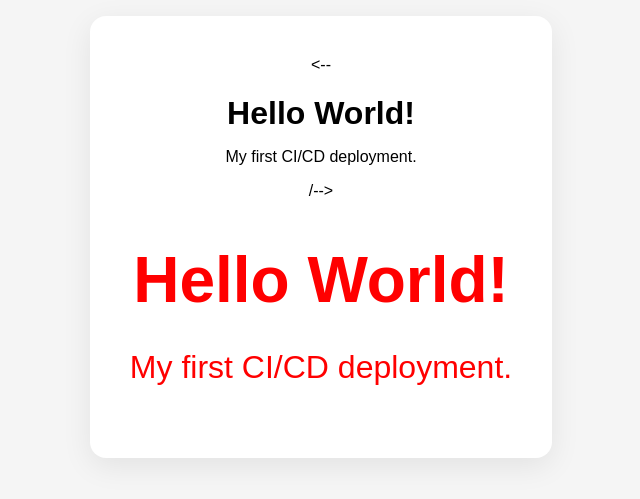
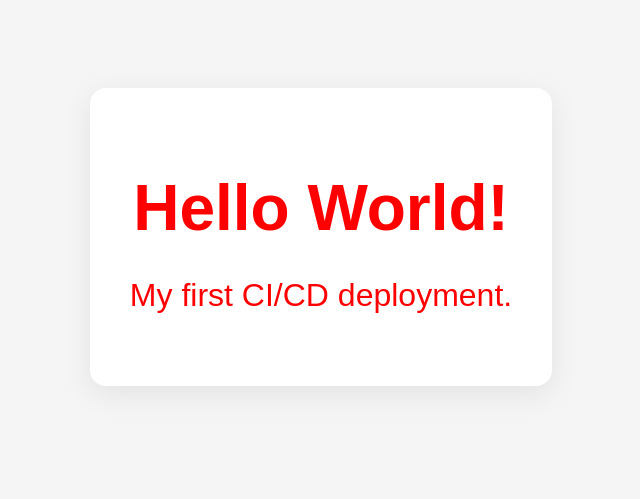
Before and after one commit to ang-jason/hello-cicd-starter-demo, a website: page public/index.html in a window 1280 px wide. Shown: the part 163-662 px from the top of the page, without its empty margins (319-959 px from the left). Drawn offline with Linux system fonts and the light colour scheme.

Commit message:
Update index.html

```diff
--- a/public/index.html
+++ b/public/index.html
@@ -32,8 +32,6 @@
 
 <body>
   <main class="card">
-    <-- <h1>Hello World!</h1>
-    <p>My first CI/CD deployment.</p> /-->
     <h1 style="color: red; font-size: 64px;">Hello World!</h1>
     <p style="color: red; font-size: 32px;">My first CI/CD deployment.</p>
   </main>
```
